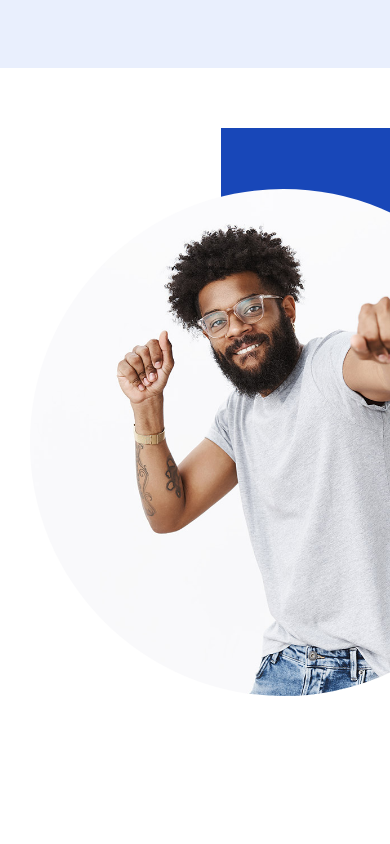
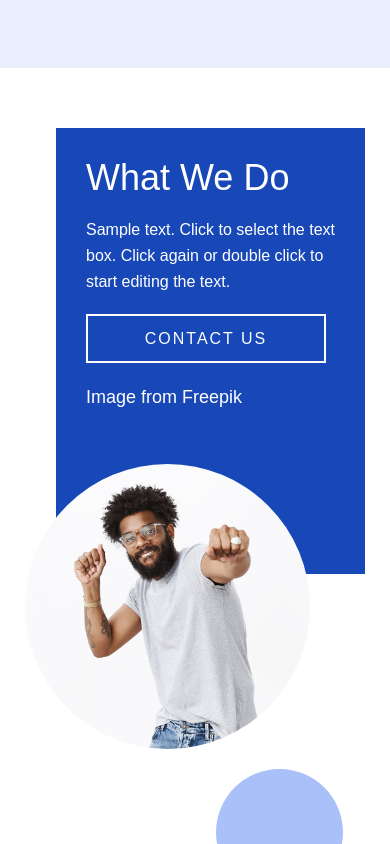
Before and after one commit to jihunv8/publishing-prac--music-edu, a React (Create React App) app: page / in a window 390 px wide. Shown: the part 3580-4424 px from the top of the page. Built offline with nearby package versions, Linux system fonts and the light colour scheme; a web font is replaced by a local one.

Commit message:
[add] Home => Section4 반응형 적용

```diff
--- a/src/components/home/section4/Contents.jsx
+++ b/src/components/home/section4/Contents.jsx
@@ -1,4 +1,5 @@
 import styled from 'styled-components';
+import * as mediaSize from '../../../global-style/style-util/mediaSize';
 
 function Contents() {
   return (
@@ -23,6 +24,30 @@ const ContentsWrapper = styled.div`
   flex-direction: column;
   justify-content: center;
   color: #fff;
+
+  @media screen and (max-width: ${mediaSize.screenLarge}) {
+    width: 763px;
+    margin-right: 0;
+    padding-left: 340px;
+  }
+
+  @media screen and (max-width: ${mediaSize.screenMiddle}) {
+    width: 577px;
+    height: 426px;
+    padding: 40px 40px 130px 60px;
+    justify-content: flex-start;
+  }
+
+  @media screen and (max-width: ${mediaSize.screenSmall}) {
+    width: 466px;
+    height: 446px;
+    padding: 30px 30px 100px 30px;
+  }
+
+  @media screen and (max-width: ${mediaSize.screenXSmall}) {
+    width: 309px;
+    height: 446px;
+  }
 `;
 
 const Title = styled.h2`
@@ -30,6 +55,14 @@ const Title = styled.h2`
   font-family: roboto-condensed, sans-serif;
   font-weight: normal;
   line-height: 110%;
+
+  @media screen and (max-width: ${mediaSize.screenSmall}) {
+    font-size: 3rem;
+  }
+
+  @media screen and (max-width: ${mediaSize.screenXSmall}) {
+    font-size: 2.25rem;
+  }
 `;
 
 const Text = styled.div`
--- a/src/components/home/section4/Section4.jsx
+++ b/src/components/home/section4/Section4.jsx
@@ -1,5 +1,5 @@
 import styled from 'styled-components';
-import { contentsAreaXLarge } from '../../../global-style/style-util/mediaSize.js';
+import * as mediaSize from '../../../global-style/style-util/mediaSize.js';
 import image from '../../../images/jj.jpg';
 
 import Contents from './Contents.jsx';
@@ -7,11 +7,11 @@ import Contents from './Contents.jsx';
 function Section4() {
   return (
     <Section4Wrapper>
-      <ContentsContainer>
+      <ContentsArea>
         <Contents />
         <Image />
         <Circle />
-      </ContentsContainer>
+      </ContentsArea>
     </Section4Wrapper>
   );
 }
@@ -20,11 +20,27 @@ export default Section4;
 
 const Section4Wrapper = styled.section``;
 
-const ContentsContainer = styled.div`
-  width: ${contentsAreaXLarge};
+const ContentsArea = styled.div`
+  width: ${mediaSize.contentsAreaXLarge};
   position: relative;
   margin: 0 auto;
   padding: 60px 0;
+
+  @media screen and (max-width: ${mediaSize.screenLarge}) {
+    width: ${mediaSize.contentsAreaLarge};
+  }
+
+  @media screen and (max-width: ${mediaSize.screenMiddle}) {
+    width: ${mediaSize.contentsAreaMiddle};
+  }
+
+  @media screen and (max-width: ${mediaSize.screenSmall}) {
+    width: ${mediaSize.contentsAreaSmall};
+  }
+
+  @media screen and (max-width: ${mediaSize.screenXSmall}) {
+    width: ${mediaSize.contentsAreaXSmall};
+  }
 `;
 
 const Image = styled.div`
@@ -33,6 +49,28 @@ const Image = styled.div`
   height: 507px;
   margin: -307px auto 0 30px;
   border-radius: 100%;
+
+  @media screen and (max-width: ${mediaSize.screenLarge}) {
+    width: 484px;
+    height: 484px;
+    margin-left: 0;
+  }
+
+  @media screen and (max-width: ${mediaSize.screenMiddle}) {
+    width: 405px;
+    height: 405px;
+    margin-top: -93px;
+  }
+
+  @media screen and (max-width: ${mediaSize.screenSmall}) {
+    margin-top: -88px;
+  }
+
+  @media screen and (max-width: ${mediaSize.screenXSmall}) {
+    width: 285px;
+    height: 285px;
+    margin-top: -110px;
+  }
 `;
 
 const Circle = styled.div`
@@ -41,4 +79,30 @@ const Circle = styled.div`
   height: 228px;
   border-radius: 100%;
   margin: -110px 361px 0 auto;
+
+  @media screen and (max-width: ${mediaSize.screenLarge}) {
+    margin-top: -78px;
+    margin-right: 228px;
+  }
+
+  @media screen and (max-width: ${mediaSize.screenMiddle}) {
+    width: 192px;
+    height: 192px;
+    margin-top: -87px;
+    margin-right: 103px;
+  }
+
+  @media screen and (max-width: ${mediaSize.screenSmall}) {
+    width: 148px;
+    height: 148px;
+    margin-top: -51px;
+    margin-right: 20px;
+  }
+
+  @media screen and (max-width: ${mediaSize.screenXSmall}) {
+    width: 127px;
+    height: 127px;
+    margin-top: 20px;
+    margin-right: 22px;
+  }
 `;
```
